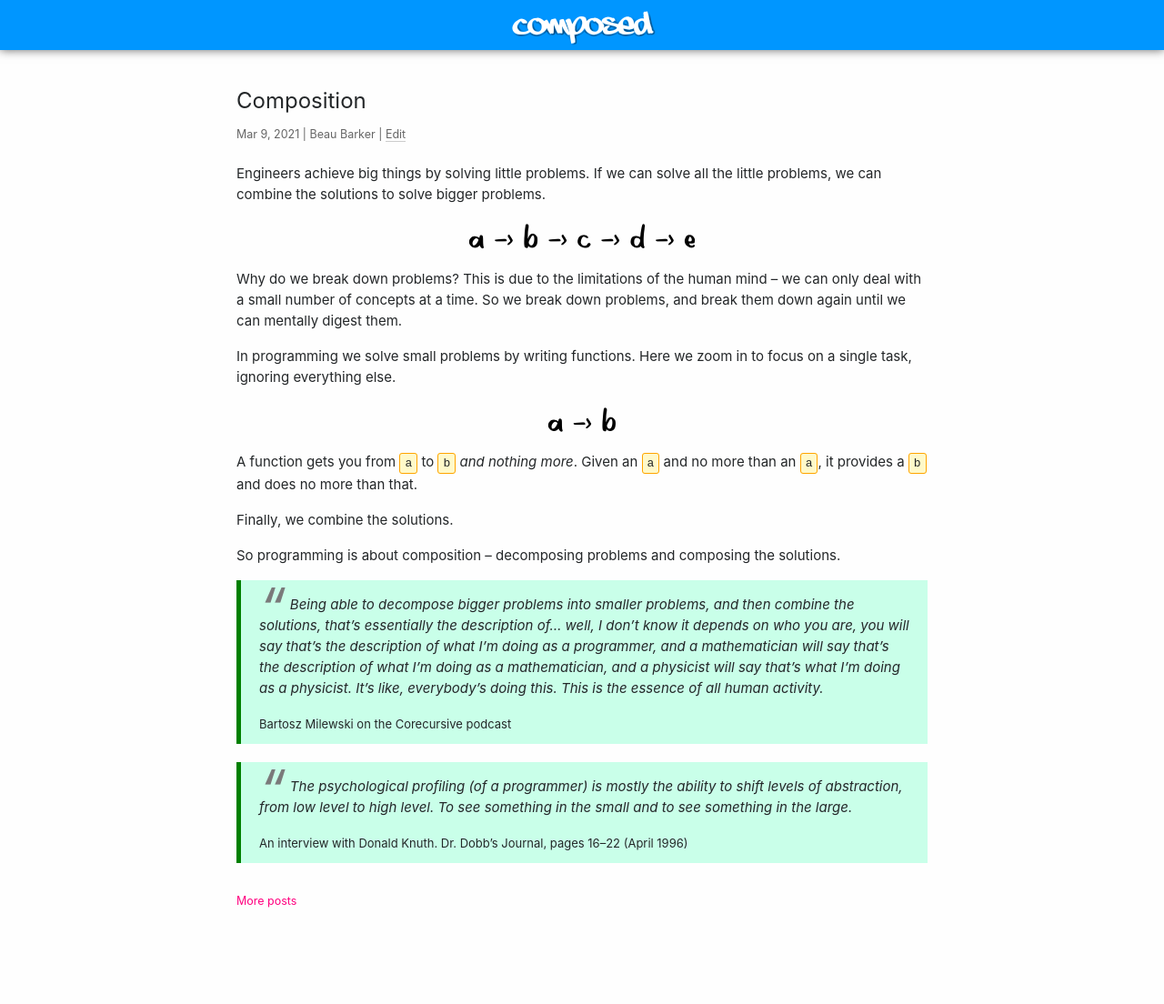
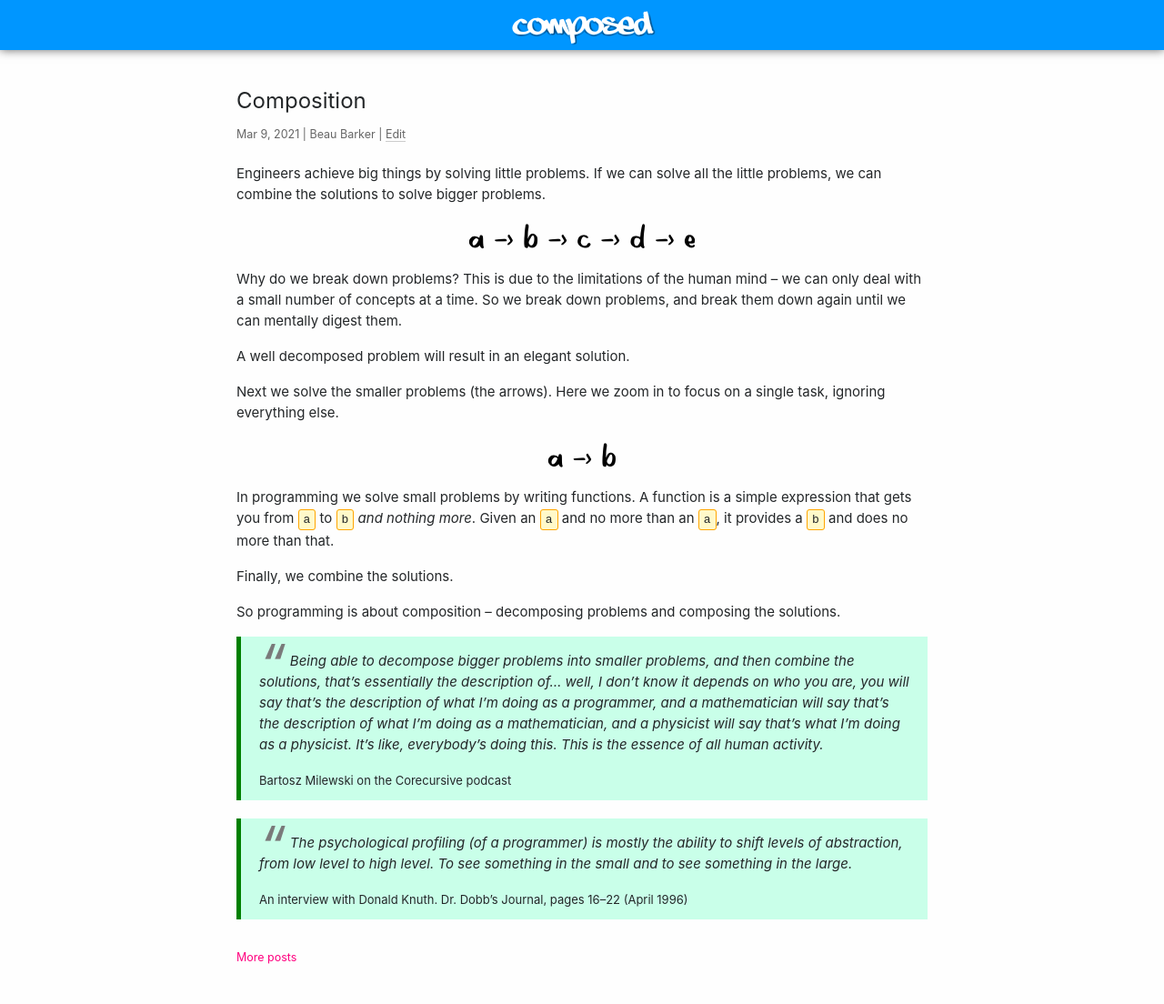
Before and after one commit to explodinglabs/explodinglabs.github.io, a Jekyll site: the page built from _posts/2021-03-09-composition.markdown, in a window 1280 px wide. Shown: the whole page at 91% size. Built offline with Jekyll 4.4.1, drawn with Linux system fonts in a browser that asks for light colours; some web fonts are replaced; before the commit the page ends 1042 px from its top, so only the background shows below that.

Commit message:
Adjust composition post

```diff
--- a/_posts/2021-03-09-composition.markdown
+++ b/_posts/2021-03-09-composition.markdown
@@ -14,15 +14,18 @@ Why do we break down problems? This is due to the limitations of the human mind
 -- we can only deal with a small number of concepts at a time. So we break down
 problems, and break them down again until we can mentally digest them.
 
-In programming we solve small problems by writing functions. Here we zoom in to
-focus on a single task, ignoring everything else.
+A well decomposed problem will result in an elegant solution.
+
+Next we solve the smaller problems (the arrows). Here we zoom in to focus on a
+single task, ignoring everything else.
 
 {:refdef: style="text-align: center; margin: 20px 0;"}
 ![composition-full](/assets/composition-zoomed.png)
 {: refdef}
 
-A function gets you from `a` to `b` _and nothing more_. Given an `a` and no
-more than an `a`, it provides a `b` and does no more than that.
+In programming we solve small problems by writing functions. A function is a
+simple expression that gets you from `a` to `b` _and nothing more_. Given an
+`a` and no more than an `a`, it provides a `b` and does no more than that.
 
 Finally, we combine the solutions.
 
```
